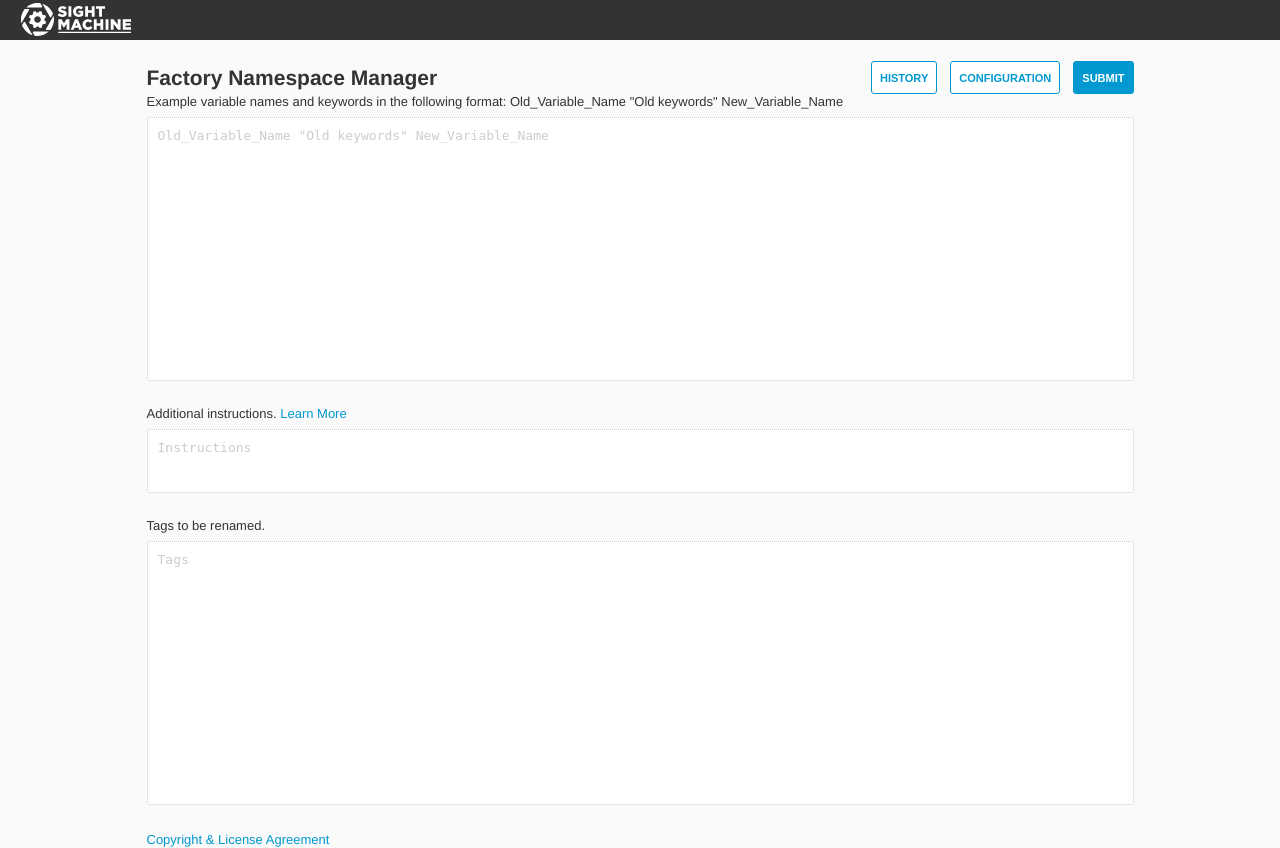
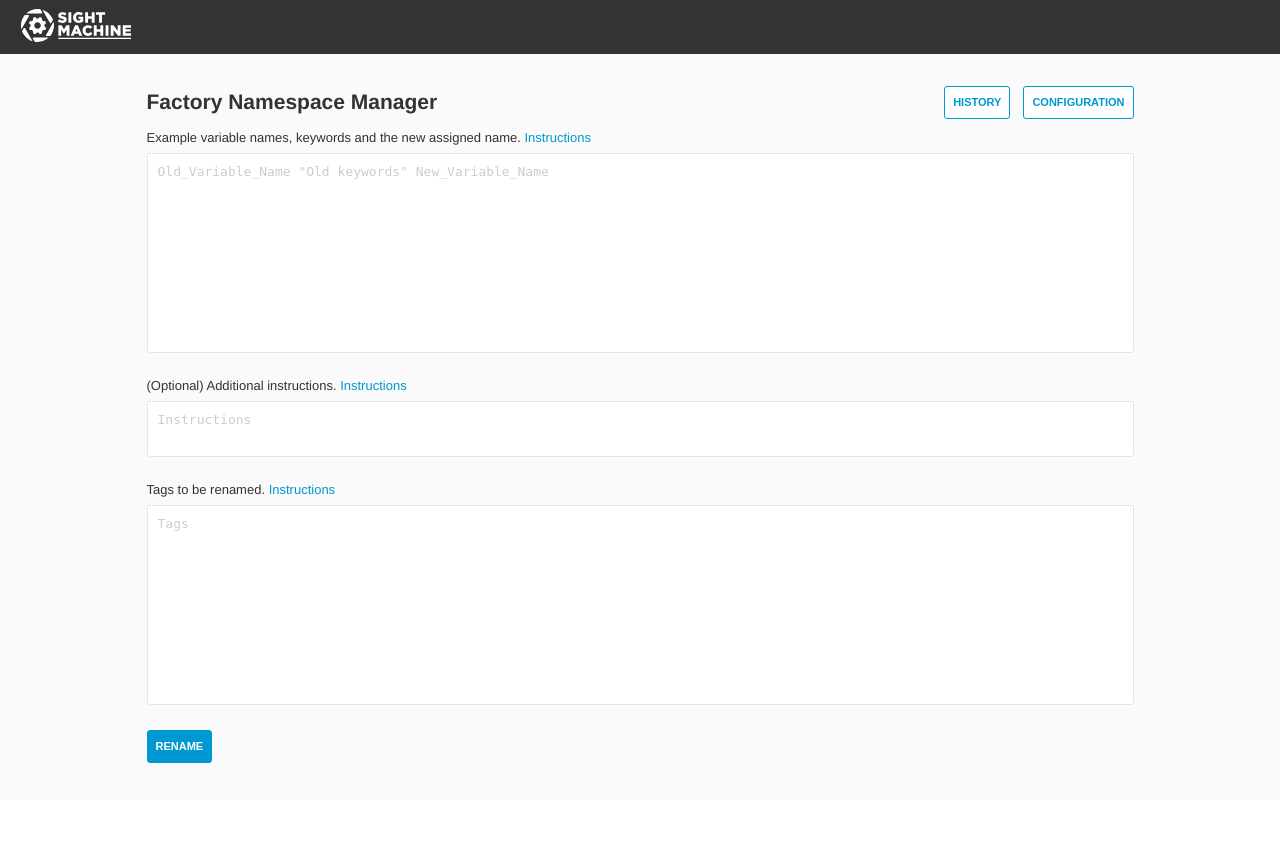
Before and after one commit to sightmachine/FactoryNamespaceManager, a Flask app: page / in a window 1280 px wide. After the commit the page ends 763 px from the top, so only its background shows below. Run offline with Flask 3, Linux system fonts and the light colour scheme.

Commit message:
edits for demo

```diff
--- a/app.py
+++ b/app.py
@@ -60,23 +60,13 @@
 
     {user_input_instructions}
 
-    Answer the following questions:
-    1.  What is the best name?
-    2.  Why did you choose this name?
-    3.  Are there any discrepancies between the use of numbers in the keywords versus in the name?
-    4.  How many of the predefined mappings did you use?  Provide a number, followed by a comma, followed by a list of which ones.
-    5.  How of the associated keywords did you use?  Provide a number, followed by a comma, followed by a list of which ones.
-    6.  How many words were in your list of keywords?  Provide just a number.
-    7.  How many characters were in the chosen best name?  Provide just a number.
+    A typical name will have a city name followed by a line number followed by a machine followed by sensor or measurement specific information.
+    Common machine names are BLENDER, PALLETIZER, FILLER, etc.
+    For example
+    - DET_L1_BLENDER_TEMP
+    - WAS_L3_PALLETIZER_LAYHNDL
+    - SAN_L10_FILLER_PRESS3
 
-    ANSWERS:
-    1.  The best name is:
-    2.  I chose that name because:
-    3.  Discrepancies:
-    4.  Which mappings:
-    5.  Number of keywords:
-    6.  Number of words in Keywords:
-    7.  Number of characters in the best name.
 
     """
 
@@ -86,7 +76,7 @@
     for new_tag_info in user_input_new_tags.split("\n"):
         if not new_tag_info:
             continue
-        print(f"Doing for {new_tag_info}")
+        print(f"For {new_tag_info}")
         user_prompt = f"""
         What is the best name associated with keywords '{new_tag_info}'?
         """
@@ -94,8 +84,9 @@
         try:
             response = client.complete(
                 messages=[
-                    UserMessage(content=user_pre_prompt),
-                    AssistantMessage(content=assist_reply),
+                    # UserMessage(content=user_pre_prompt),
+                    # AssistantMessage(content=assist_reply),
+                    SystemMessage(content=user_pre_prompt),
                     UserMessage(content=user_prompt),
                 ],
             )
--- a/static/style.css
+++ b/static/style.css
@@ -153,11 +153,11 @@
 }
 
 .textarea-large {
-    height: 33vh;
+    height: 25vh;
 }
 
 .textarea-small {
-    height: 8vh;
+    height: 7vh;
 }
 
 .textarea-tiny {
--- a/templates/index.html
+++ b/templates/index.html
@@ -62,13 +62,12 @@
         <div class="button-container">
             <button class="secondary-button" id="history-button">HISTORY</button>
             <button class="secondary-button" id="configuration-button">CONFIGURATION</button>
-            <button class="submit-button" id="submit-button">SUBMIT</button>
         </div>
     </header>
 
     <div class="textarea-container">
-        <div class="textarea-title">Example variable names and keywords in the following format: Old_Variable_Name "Old
-            keywords" New_Variable_Name
+        <div class="textarea-title">Example variable names, keywords and the new assigned name.
+            <a href="#" class="learn-more" target="_blank">Instructions</a>
         </div>
         <textarea id="input-textarea" class="textarea-large"
                   placeholder='Old_Variable_Name "Old keywords" New_Variable_Name'></textarea>
@@ -81,18 +80,20 @@
 
     <div class="textarea-container">
 
-        <div class="textarea-title">Additional instructions.
-            <a href="#" class="learn-more" target="_blank">Learn More</a>
+        <div class="textarea-title">(Optional) Additional instructions.
+            <a href="#" class="learn-more" target="_blank">Instructions</a>
         </div>
         <textarea class="textarea-small" id="additional-info" placeholder="Instructions"></textarea>
 
     </div>
 
     <div class="textarea-container">
-        <div class="textarea-title">Tags to be renamed.</div>
+        <div class="textarea-title">Tags to be renamed.  <a href="#" class="learn-more" target="_blank">Instructions</a></div>
         <textarea class="textarea-large" id="rename-tags" placeholder="Tags"></textarea>
-        <a href="#" class="learn-more" style="font-size: 13px;" onclick="openLicense()">Copyright & License
-            Agreement</a>
+    </div>
+    <div class="button-container">
+        <button class="submit-button" id="submit-button">RENAME</button>
+
     </div>
 </div>
 
```
